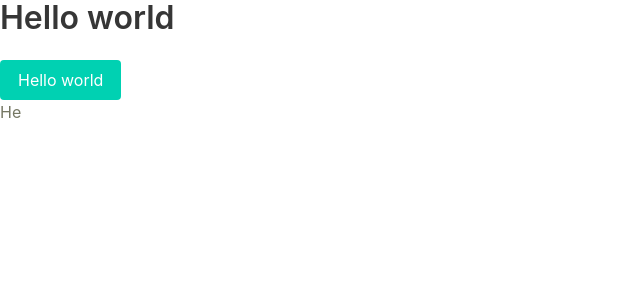
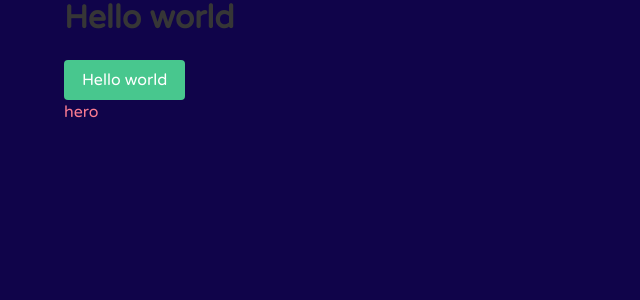
Before and after one commit to vj-abishek/remusic.media, a React (Create React App) app: page / in a window 1280 px wide. Shown: the top 300 px of the page, without its empty margins (0-640 px from the left). Built offline with nearby package versions, Linux system fonts and the light colour scheme.

Commit message:
Add primary color and primary font

```diff
--- a/src/App.jsx
+++ b/src/App.jsx
@@ -3,12 +3,14 @@ import './styles/styles.scss';
 
 function App() {
   return (
-    <div className="App">
-      <h1 className="title">Hello world</h1>
-      <button className="button is-primary" type="button">
+    <div className="container">
+      <h1 className="title is-success">Hello world</h1>
+      <button className="button is-success" type="button">
         Hello world
       </button>
-      <div className="home_page">He</div>
+      <div>
+        <a href="https://google.com">hero</a>
+      </div>
     </div>
   );
 }
--- a/src/styles/styles.scss
+++ b/src/styles/styles.scss
@@ -1,19 +1,23 @@
+@import url('https://fonts.googleapis.com/css2?family=Varela+Round&display=swap');
+
 // Set your brand colors
+$purple: #10044a;
 $pink: #fa7c91;
 $brown: #757763;
 $beige-light: #d0d1cd;
 $beige-lighter: #eff0eb;
 
 // Update Bulma's global variables
+$family-primary:'Varela Round',
+sans-serif;
 $grey-dark: $brown;
 $grey-light: $beige-light;
+$primary: $purple;
 $link: $pink;
-$widescreen-enabled: false;
-$fullhd-enabled: false;
 
 // Update some of Bulma's component variables
 // $body-background-color: $beige-lighter;
-$body-background-color: #fff;
+$body-background-color: $primary;
 $control-border-width: 2px;
 $input-border-color: transparent;
 $input-shadow: none;
```
